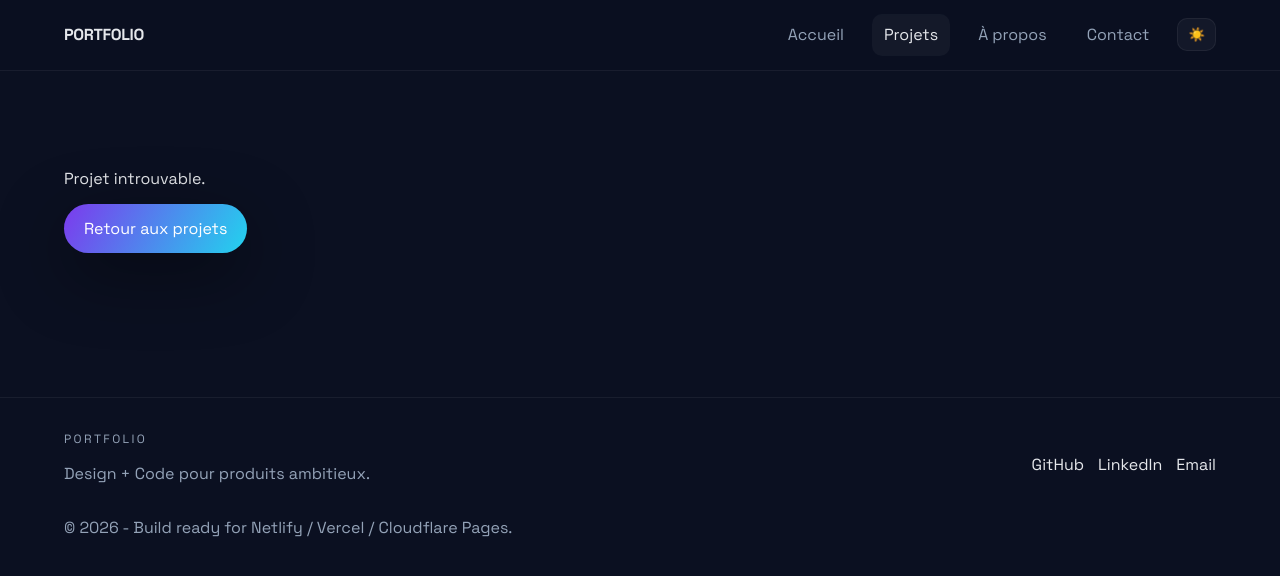
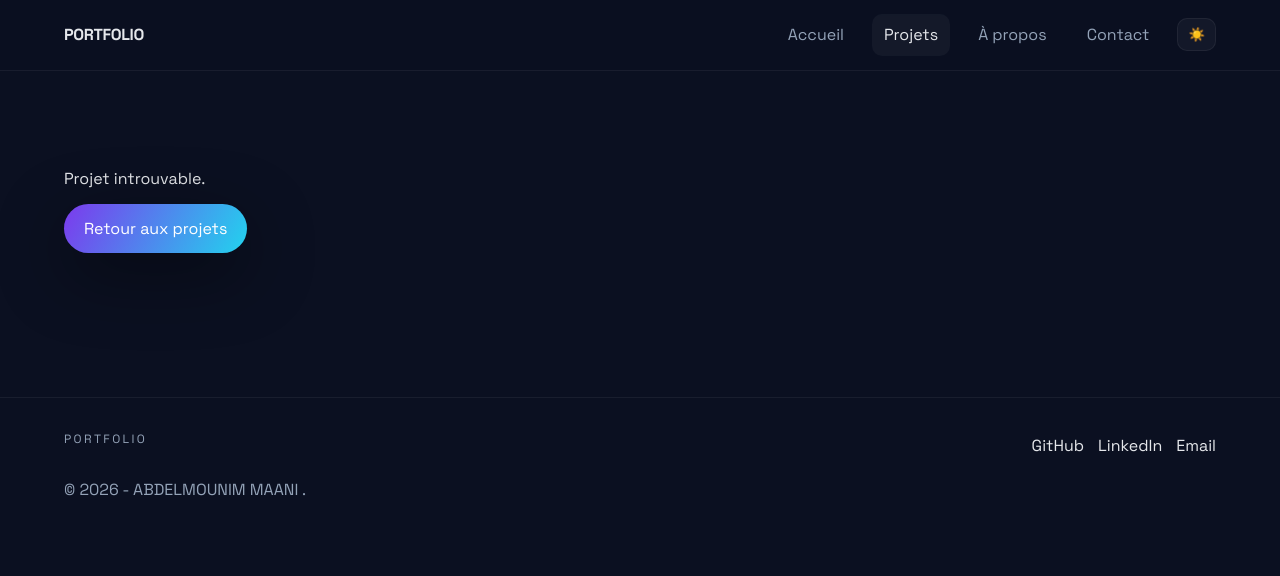
Before and after one commit to MOUNIM05/portfolio-mounim, a React (Create React App) app: page /projects/1 in a window 1280 px wide. Shown: the top 576 px of the page. Built offline with nearby package versions, Linux system fonts and the light colour scheme; the HTML template or start-up script is replaced by a standard one.

Commit message:
update portfolio

```diff
--- a/src/components/Footer.jsx
+++ b/src/components/Footer.jsx
@@ -4,14 +4,14 @@ export default function Footer() {
       <div className="container footer__inner">
         <div>
           <p className="kicker">Portfolio</p>
-          <p className="muted">Design + Code pour produits ambitieux.</p>
+          <p className="muted"></p>
         </div>
         <div className="footer__links">
           <a href="https://github.com" target="_blank" rel="noreferrer">GitHub</a>
           <a href="https://www.linkedin.com" target="_blank" rel="noreferrer">LinkedIn</a>
           <a href="mailto:hello@portfolio.com">Email</a>
         </div>
-        <p className="muted">© 2026 - Build ready for Netlify / Vercel / Cloudflare Pages.</p>
+        <p className="muted">© 2026 - ABDELMOUNIM MAANI .</p>
       </div>
     </footer>
   );
```
